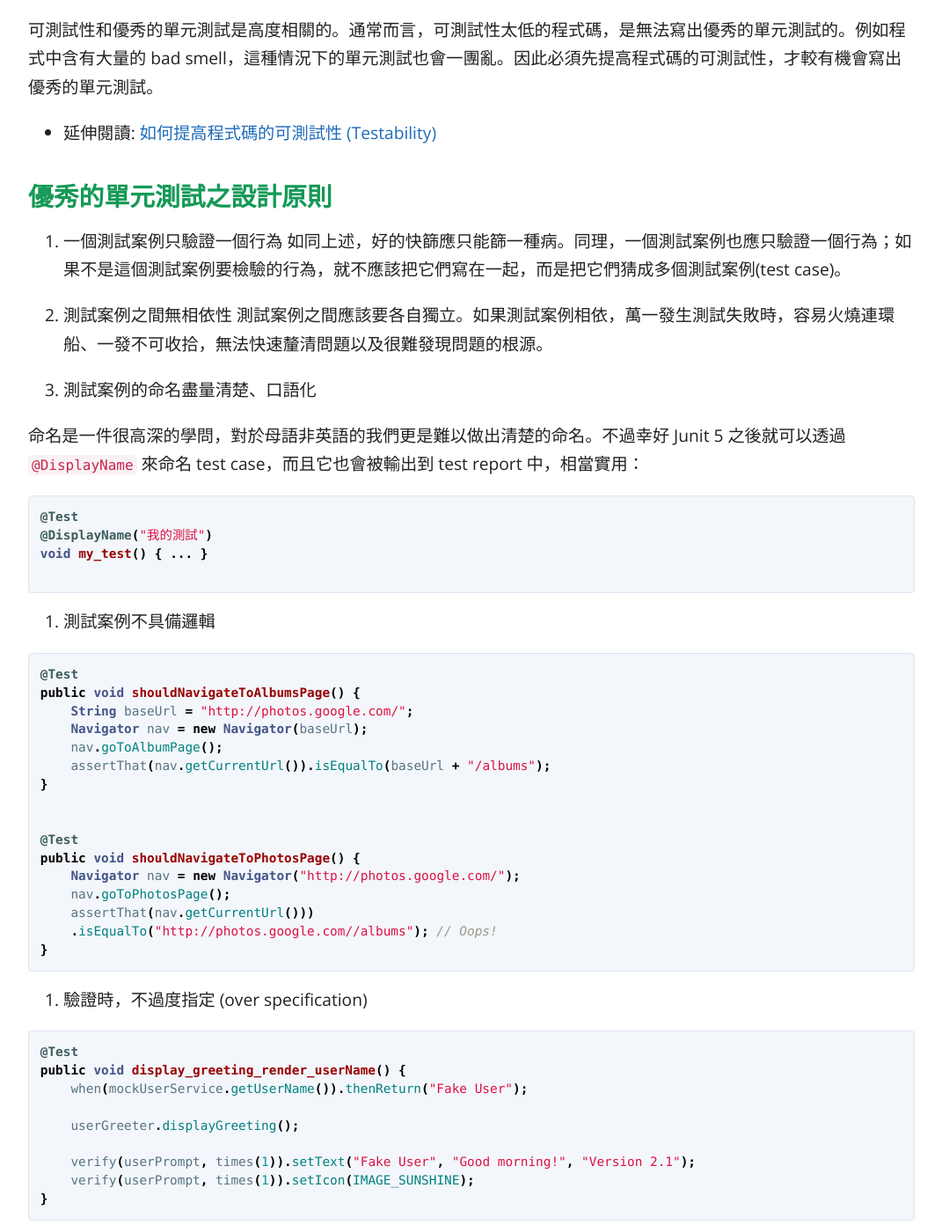
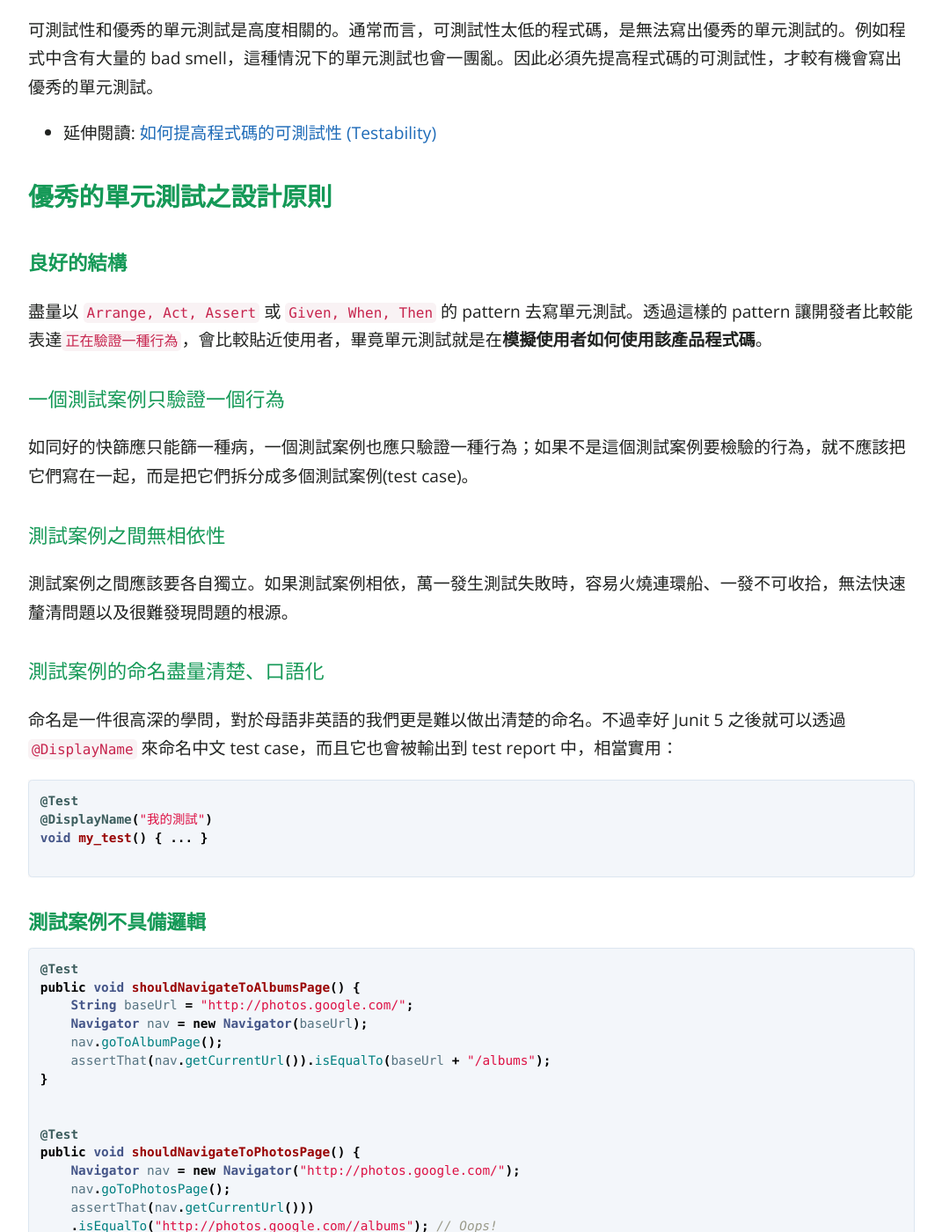
Before and after one commit to KaiSheng714/KaiSheng714.github.io, a Jekyll site: the page built from _posts/2022-09-19-good-unit-test.md, in a window 1280 px wide and 1400 px high, scrolled down 2493 px. Shown: the whole window at 88% size, without its empty margins (104-1175 px from the left). Built offline with Jekyll 4.4.1, drawn with Linux system fonts in a browser that asks for light colours; comment, search, counter and statistics services are not loaded; some of the changed text lies outside the part shown.

Commit message:
good-unit-test

````diff
--- a/_posts/2022-09-19-good-unit-test.md
+++ b/_posts/2022-09-19-good-unit-test.md
@@ -53,15 +53,19 @@ image: /assets/image/good-unit-test.png
 - 延伸閱讀: [如何提高程式碼的可測試性 (Testability)](/articles/testability)
 
 ## **優秀的單元測試之設計原則**
-0. 一個測試案例只驗證一個行為
-如同上述，好的快篩應只能篩一種病。同理，一個測試案例也應只驗證一個行為；如果不是這個測試案例要檢驗的行為，就不應該把它們寫在一起，而是把它們猜成多個測試案例(test case)。
 
-0. 測試案例之間無相依性
+### **良好的結構**
+盡量以 `Arrange, Act, Assert` 或 `Given, When, Then` 的 pattern 去寫單元測試。透過這樣的 pattern 讓開發者比較能表達`正在驗證一種行為`，會比較貼近使用者，畢竟單元測試就是在**模擬使用者如何使用該產品程式碼**。
+
+### 一個測試案例只驗證一個行為
+如同好的快篩應只能篩一種病，一個測試案例也應只驗證一種行為；如果不是這個測試案例要檢驗的行為，就不應該把它們寫在一起，而是把它們拆分成多個測試案例(test case)。
+
+### 測試案例之間無相依性
 測試案例之間應該要各自獨立。如果測試案例相依，萬一發生測試失敗時，容易火燒連環船、一發不可收拾，無法快速釐清問題以及很難發現問題的根源。
 
-0. 測試案例的命名盡量清楚、口語化
+### 測試案例的命名盡量清楚、口語化
 
-命名是一件很高深的學問，對於母語非英語的我們更是難以做出清楚的命名。不過幸好 Junit 5 之後就可以透過 `@DisplayName` 來命名 test case，而且它也會被輸出到 test report 中，相當實用：
+命名是一件很高深的學問，對於母語非英語的我們更是難以做出清楚的命名。不過幸好 Junit 5 之後就可以透過 `@DisplayName` 來命名中文 test case，而且它也會被輸出到 test report 中，相當實用：
 
 ```java
 @Test
@@ -175,9 +181,8 @@ public void grant_user_permission() {
 }
 ```
 
-8. 回傳值驗證所佔的比例應要最高
-
-## **後記**
+### 盡可能驗證回傳值
+如同前面幾個例子，用 `verify` 作為單元測試的驗證有很多需要注意的細節，所以盡量測那些有回傳值的行為，用 `assertEquals`, `assertTrue` 等方式驗證。畢竟有回傳值，一翻兩瞪眼，是非分明。
 
 
 ### **References**
````
Also changed, not shown: other parts of _posts/2022-09-19-good-unit-test.md (+7 -5 lines).
